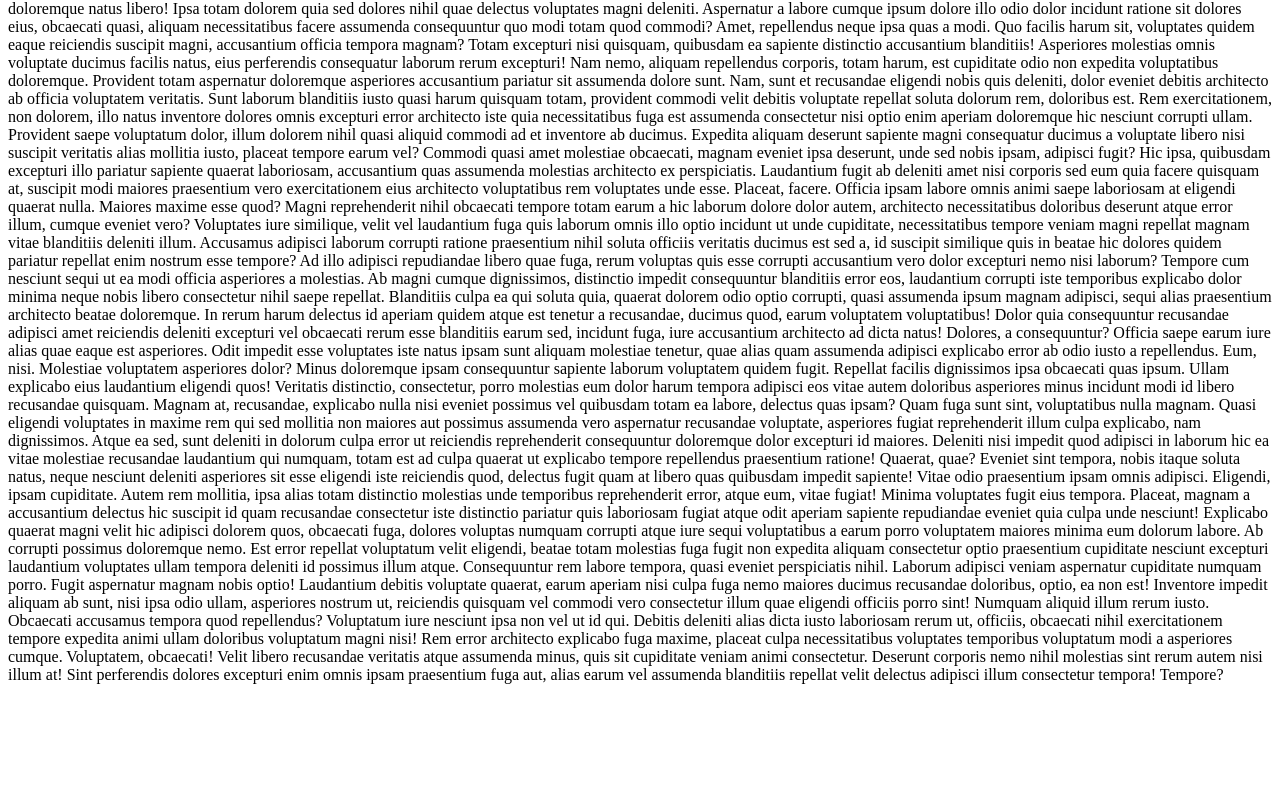
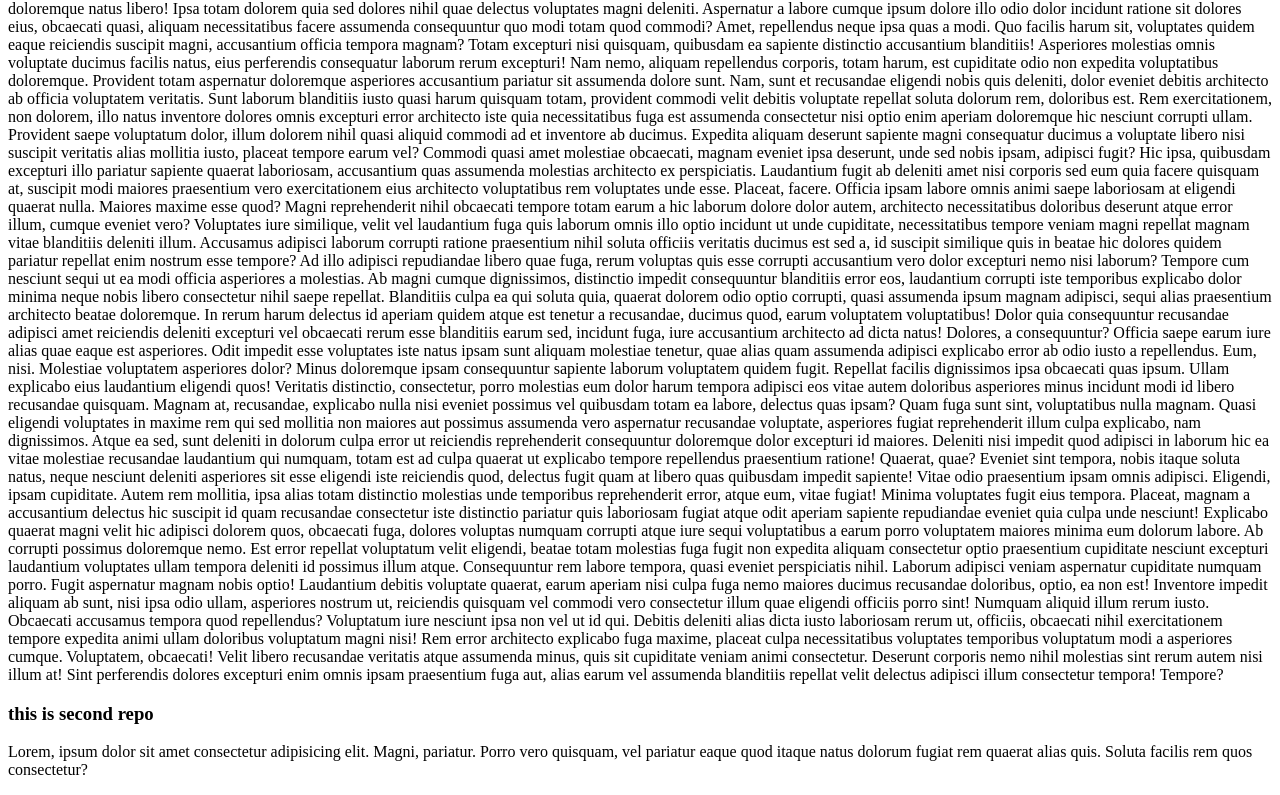
Before and after one commit to code-with-ahsan839/first-Respository, a plain HTML site: page index.html in a window 1280 px wide. Shown: the part 1588-2383 px from the top of the page. Before the commit the page ends 2288 px from the top, so only its background shows below. Drawn offline with Linux system fonts and the light colour scheme.

Commit message:
whikle addded

```diff
--- a/index.html
+++ b/index.html
@@ -330,5 +330,8 @@
       praesentium fuga aut, alias earum vel assumenda blanditiis repellat velit
       delectus adipisci illum consectetur tempora! Tempore?
     </p>
+
+    <h3>this is second repo</h3>
+    <p>Lorem, ipsum dolor sit amet consectetur adipisicing elit. Magni, pariatur. Porro vero quisquam, vel pariatur eaque quod itaque natus dolorum fugiat rem quaerat alias quis. Soluta facilis rem quos consectetur?</p>
   </body>
 </html>
```
